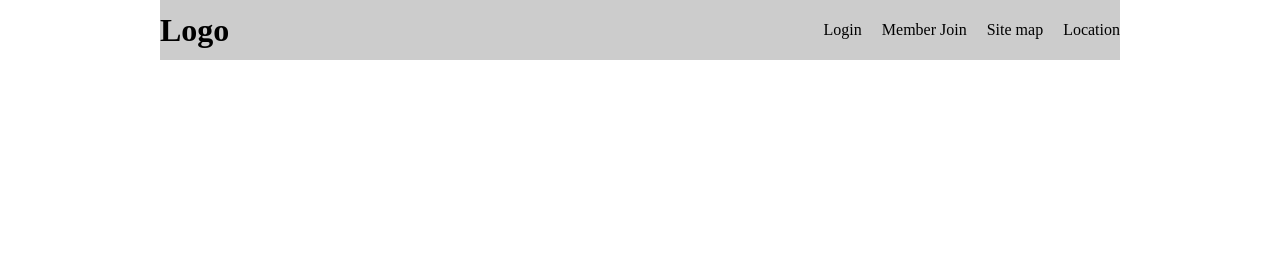
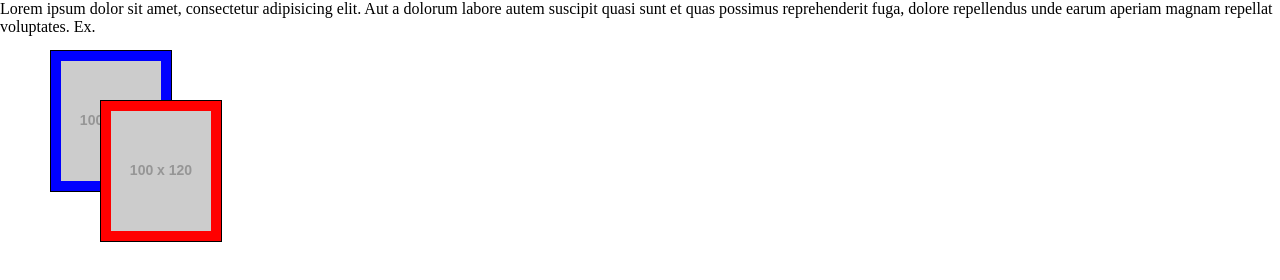
Before and after one commit to gohdg/rockseasyweb, a plain HTML site: page index.html in a window 1280 px wide. Drawn offline with Linux system fonts and the light colour scheme; placeholder pictures from the web are drawn by us.

Commit message:
position absolute

```diff
--- a/index.html
+++ b/index.html
@@ -10,58 +10,41 @@
         margin: 0;
         padding: 0;
       }
-
-      .header {
-        width: 960px;
-        background: #ccc;
-        margin: 0 auto;
+      img {
+        vertical-align: top;
       }
 
-      .logo {
-        float: left;
-        line-height: 60px;
-      }
-      .navmenu {
-        float: right;
+      .box {
+        border: 1px solid;
+        position: absolute;
       }
 
-      .header:after {
-        content: "";
-        display: block;
-        clear: both;
+      .a {
+        left: 50px;
+        top: 50px;
+        padding: 10px;
+        background: blue;
       }
 
-      .navmenu ul li {
-        float: left;
-        list-style: none;
-        margin-left: 20px;
-        line-height: 60px;
-      }
-
-      .navmenu ul:after {
-        content: "";
-        display: block;
-        clear: both;
-      }
-
-      a {
-        text-decoration: none;
-        color: #000;
+      .b {
+        left: 100px;
+        top: 100px;
+        padding: 10px;
+        background: red;
       }
     </style>
   </head>
   <body>
-    <div class="header">
-      <h1 class="logo"><a href="#">Logo</a></h1>
-      <div class="navmenu">
-        <ul>
-          <li><a href="#">Login</a></li>
-          <li><a href="#">Member Join</a></li>
-
-          <li><a href="#">Site map</a></li>
-          <li><a href="#">Location</a></li>
-        </ul>
-      </div>
+    <div class="box a">
+      <img src="http://via.placeholder.com/100x120" alt="" />
     </div>
+    <div class="box b">
+      <img src="http://via.placeholder.com/100x120" alt="" />
+    </div>
+    <p>
+      Lorem ipsum dolor sit amet, consectetur adipisicing elit. Aut a dolorum
+      labore autem suscipit quasi sunt et quas possimus reprehenderit fuga,
+      dolore repellendus unde earum aperiam magnam repellat voluptates. Ex.
+    </p>
   </body>
 </html>
```
